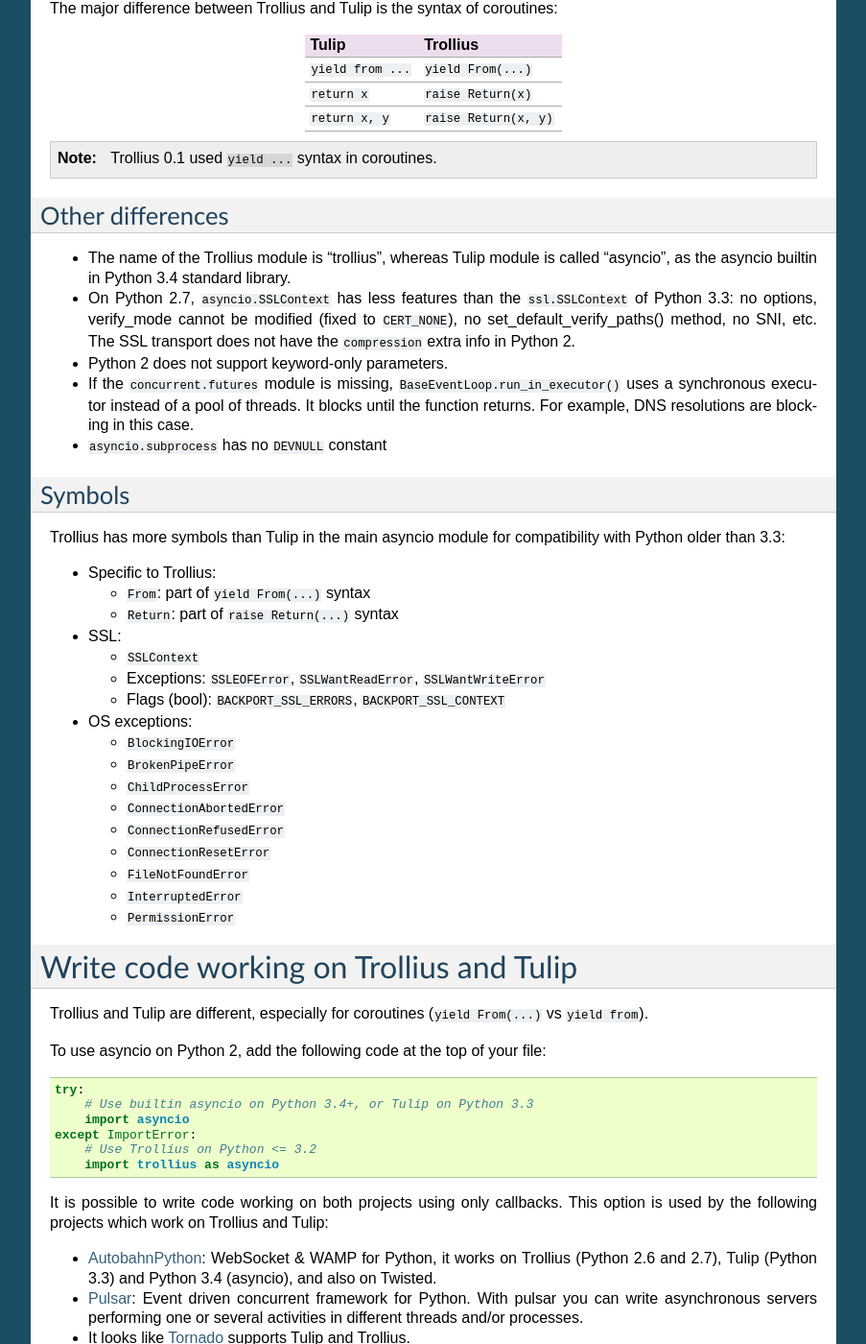
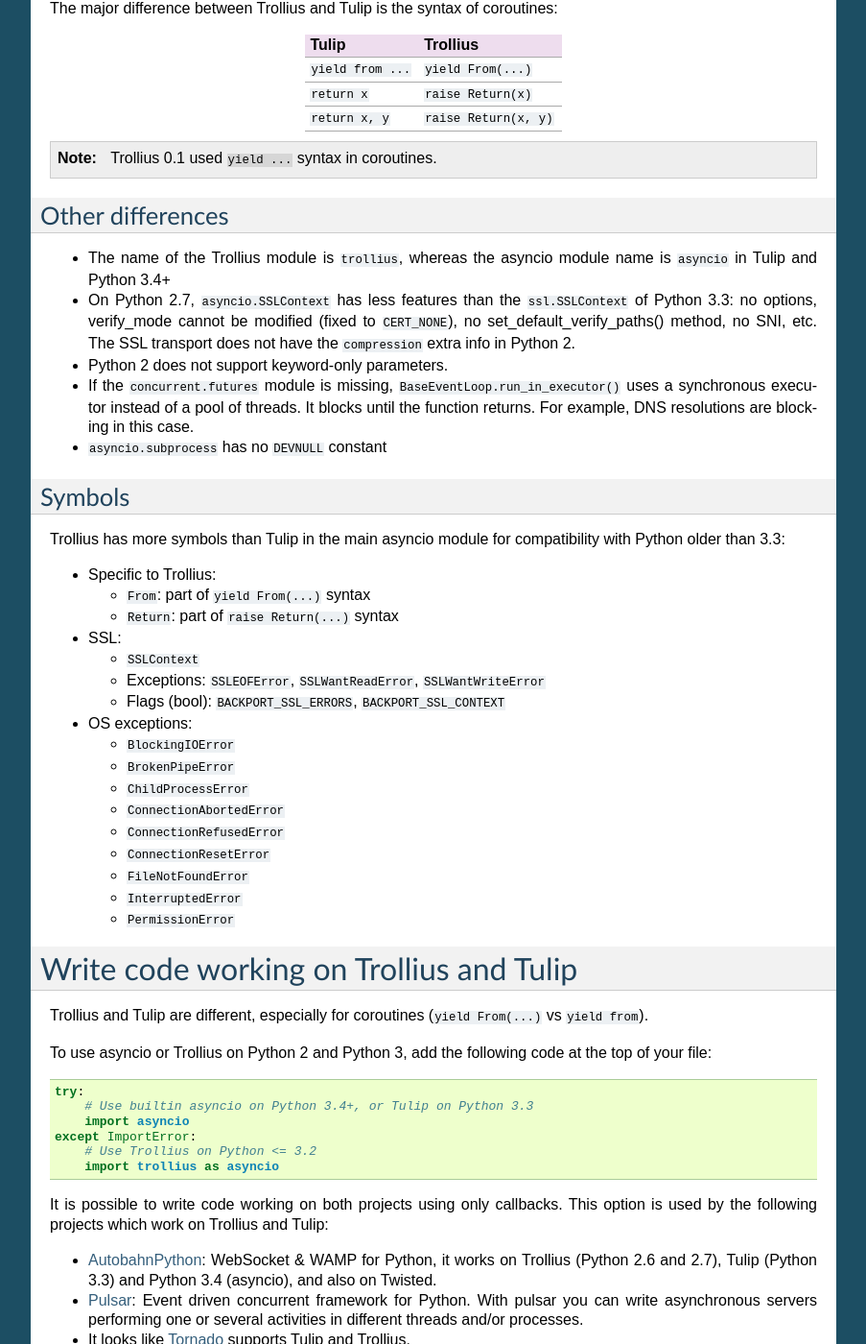
Before and after one commit to openstack-archive/deb-python-trollius, a Sphinx documentation site: the page built from doc/index.rst, in a window 1280 px wide and 1400 px high, scrolled down 2551 px. Shown: the whole window at 96% size, without its empty margins (198-1101 px from the left). Built offline with Sphinx 7.4.7, drawn with Linux system fonts in a browser that asks for light colours.

Commit message:
update the doc

```diff
--- a/doc/index.rst
+++ b/doc/index.rst
@@ -99,7 +99,7 @@ branch)::
 
     hg clone 'https://bitbucket.org/enovance/trollius#trollius'
 
-The actual code lives in the ``asyncio`` subdirectory. Tests are in the
+The actual code lives in the ``trollius`` subdirectory. Tests are in the
 ``tests`` subdirectory.
 
 See the `trollius project at Bitbucket
@@ -126,7 +126,7 @@ Build manually Trollius on Windows
 On Windows, if you cannot use precompiled wheel packages, an extension module
 must be compiled: the ``_overlapped`` module (source code: ``overlapped.c``).
 Read `Compile Python extensions on Windows
-<http://haypo-notes.readthedocs.org/misc.html#compile-python-extensions-on-windows>`_
+<http://haypo-notes.readthedocs.org/python.html#compile-python-extensions-on-windows>`_
 to prepare your environment to build the Python extension. Then build the
 extension using::
 
@@ -179,8 +179,8 @@ Tulip               Trollius
 Other differences
 -----------------
 
-* The name of the Trollius module is "trollius", whereas Tulip module is called
-  "asyncio", as the asyncio builtin in Python 3.4 standard library.
+* The name of the Trollius module is ``trollius``, whereas the asyncio module
+  name is ``asyncio`` in Tulip and Python 3.4+
 * On Python 2.7, ``asyncio.SSLContext`` has less features than the
   ``ssl.SSLContext`` of Python 3.3: no options, verify_mode cannot be modified
   (fixed to ``CERT_NONE``), no set_default_verify_paths() method, no SNI, etc.
@@ -228,7 +228,8 @@ Write code working on Trollius and Tulip
 Trollius and Tulip are different, especially for coroutines (``yield
 From(...)`` vs ``yield from``).
 
-To use asyncio on Python 2, add the following code at the top of your file::
+To use asyncio or Trollius on Python 2 and Python 3, add the following code at
+the top of your file::
 
     try:
         # Use builtin asyncio on Python 3.4+, or Tulip on Python 3.3
```
